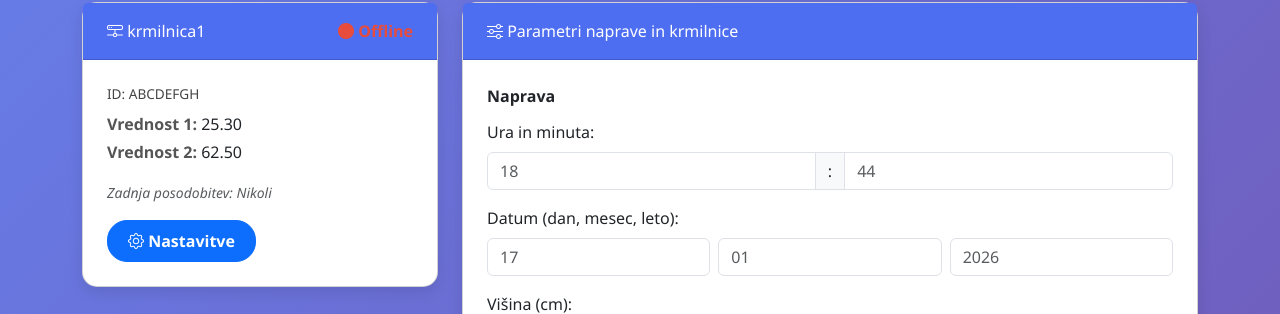
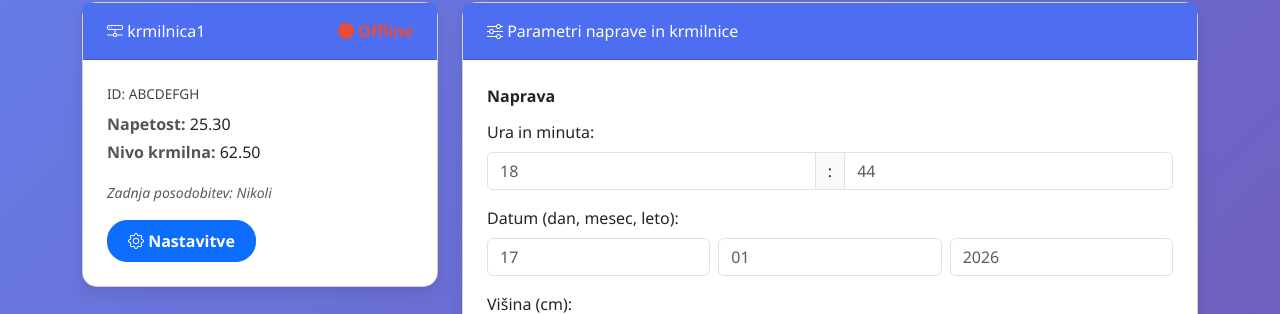
Before and after one commit to mikem48/Krmilnica, a Node server app: template views/device-settings.ejs in a window 1280 px wide. Shown: the part 156-470 px from the top of the page. Run offline with Node 20, Linux system fonts and the light colour scheme; the template is opened without the code that fills it, so the values that code supplies are empty; some libraries are stand-ins or nearby versions.

Commit message:
Update device-settings.ejs

```diff
--- a/views/device-settings.ejs
+++ b/views/device-settings.ejs
@@ -119,12 +119,12 @@
             <p class="device-id mb-2">ID: <%= settings.device_id || 'ABCDEFGH' %></p>
 
             <div class="mb-1">
-              <span class="value-label">Vrednost 1:</span>
+              <span class="value-label">Napetost:</span>
               <span><%= settings.value1 != null ? settings.value1 : '25.30' %></span>
             </div>
 
             <div class="mb-2">
-              <span class="value-label">Vrednost 2:</span>
+              <span class="value-label">Nivo krmilna:</span>
               <span><%= settings.value2 != null ? settings.value2 : '62.50' %></span>
             </div>
 
```
